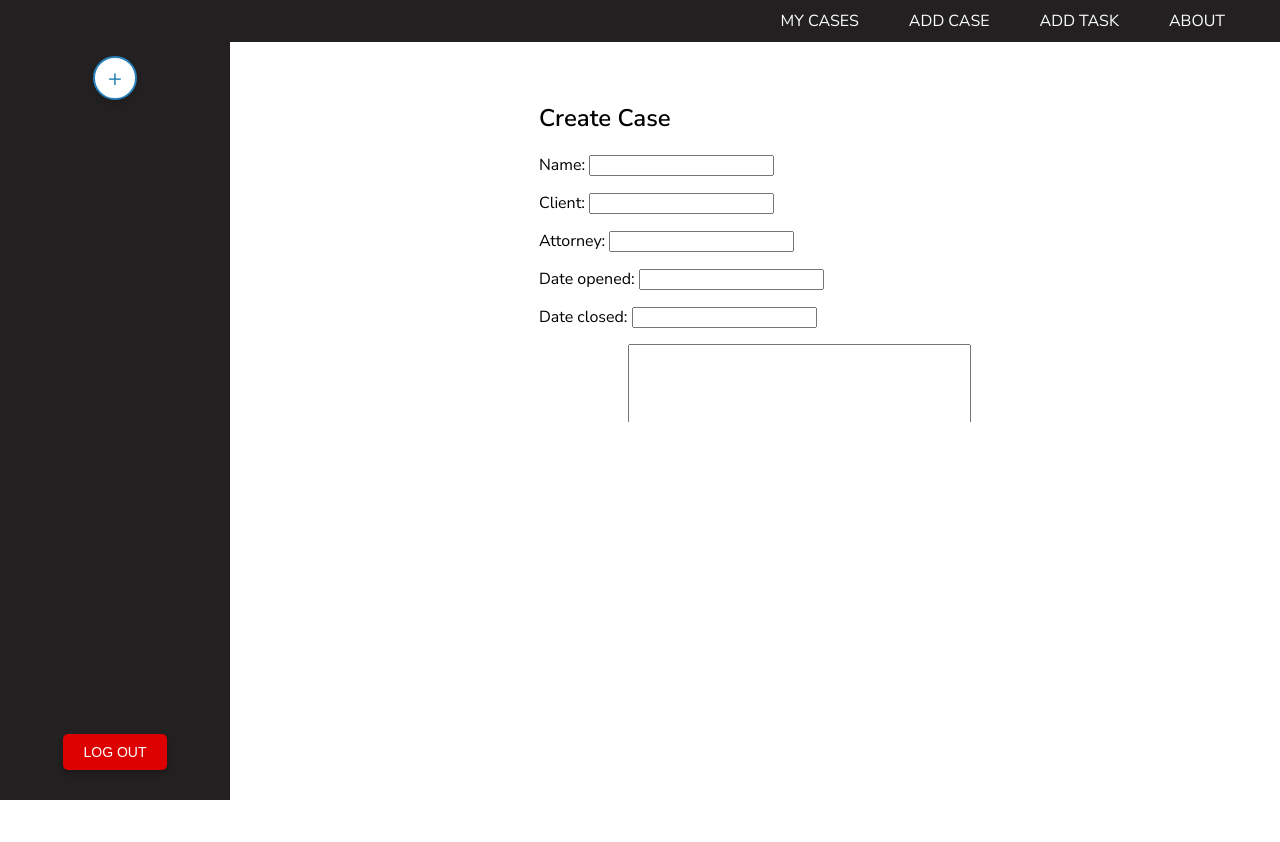
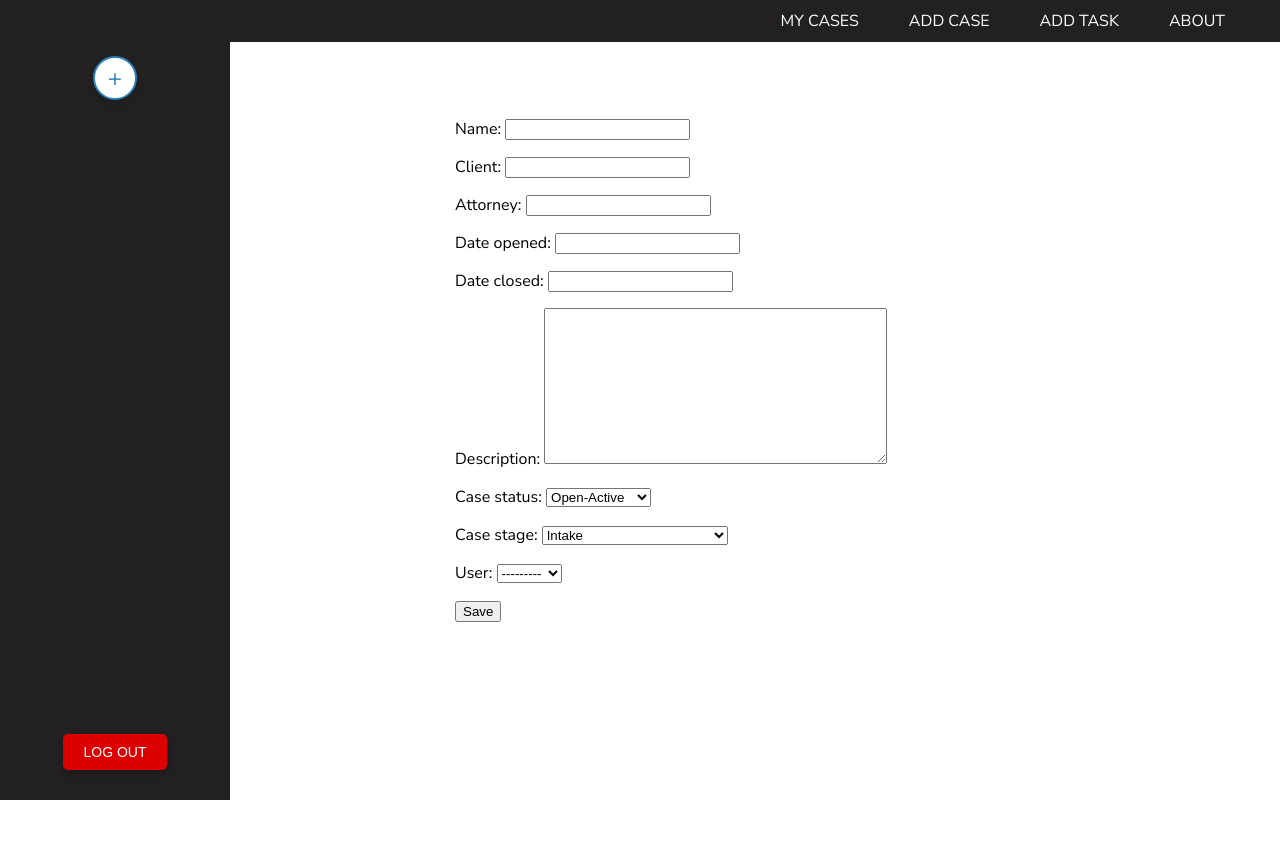
Before and after one commit to matthew-estes/caselawg, a Django app: page /case/create/ in a window 1280 px wide. Run offline with Django 5.2, Linux system fonts and the light colour scheme; the visitor is signed in with stand-in values (Sample User, id 1); data comes from the database, SQL or seed files in the repository; data that the repository does not hold is empty.

Commit message:
format the case_details styling

```diff
--- a/main_app/static/css/base.css
+++ b/main_app/static/css/base.css
@@ -117,9 +117,22 @@ body {
   padding: 20px;
   border-radius: var(--border-radius);
   background-color: var(--white);
-  max-height: 40vh;
+  max-height: auto;
   overflow-y: auto;
 }
+.form-container {
+  display: flex;
+  flex-direction: column;
+  justify-content: center;
+  align-items: flex-start; /* Align items to the start for better layout */
+  width: 100%;
+  max-width: 600px;
+  padding: 20px;
+  border-radius: var(--border-radius);
+  background-color: var(--white);
+
+}
+
 
 
 
--- a/main_app/templates/main_app/case_form.html
+++ b/main_app/templates/main_app/case_form.html
@@ -4,7 +4,6 @@
 
 {% block content %}
 <div class="form-container">
-  <h2>{{ form_title }}</h2>
   <form method="post">
     {% csrf_token %}
     {{ form.as_p }}
```
Also changed, not shown: main_app/templates/cases/case_detail.html (+8 -9 lines).
